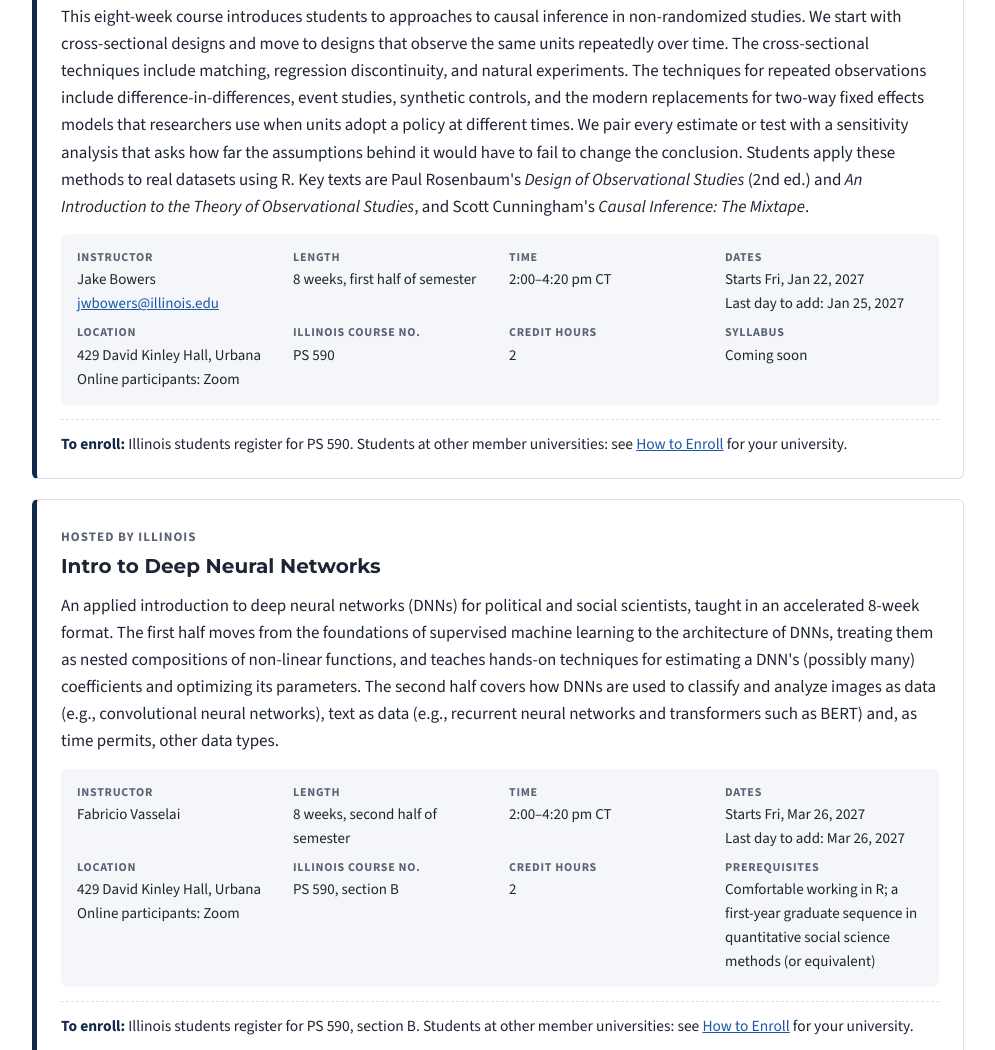
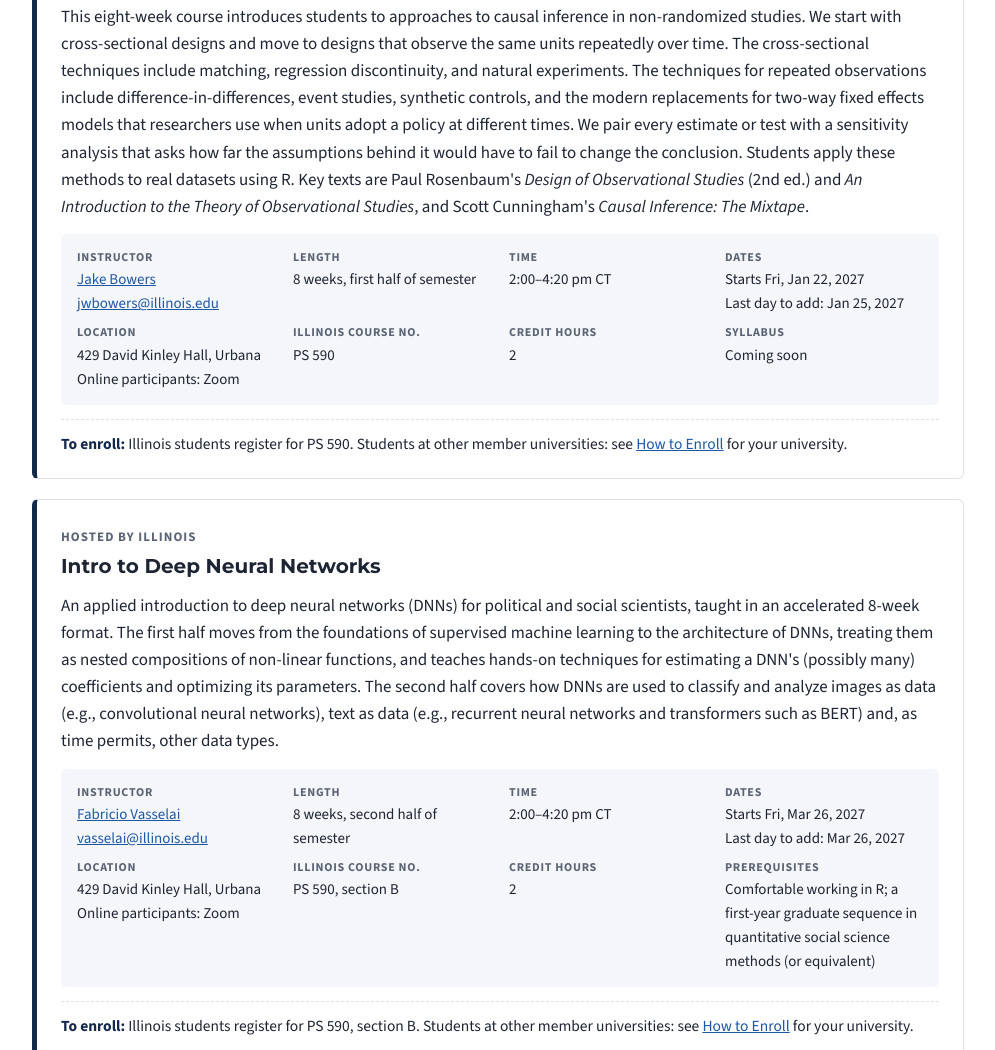
Before and after one commit to rahnumasiddika/polisciu-illinois, a plain HTML site: page index.html in a window 1280 px wide. Shown: the part 1041-2091 px from the top of the page, without its empty margins (142-1137 px from the left). Drawn offline with nearby package versions, Linux system fonts and the light colour scheme.

Commit message:
Add files via upload

```diff
--- a/index.html
+++ b/index.html
@@ -149,7 +149,7 @@
       </div>
       <p>This eight-week course introduces students to approaches to causal inference in non-randomized studies. We start with cross-sectional designs and move to designs that observe the same units repeatedly over time. The cross-sectional techniques include matching, regression discontinuity, and natural experiments. The techniques for repeated observations include difference-in-differences, event studies, synthetic controls, and the modern replacements for two-way fixed effects models that researchers use when units adopt a policy at different times. We pair every estimate or test with a sensitivity analysis that asks how far the assumptions behind it would have to fail to change the conclusion. Students apply these methods to real datasets using R. Key texts are Paul Rosenbaum's <em>Design of Observational Studies</em> (2nd ed.) and <em>An Introduction to the Theory of Observational Studies</em>, and Scott Cunningham's <em>Causal Inference: The Mixtape</em>.</p>
       <div class="facts">
-        <div><b>Instructor</b>Jake Bowers<br><a href="mailto:jwbowers@illinois.edu">jwbowers@illinois.edu</a></div>
+        <div><b>Instructor</b><a href="https://jakebowers.org/">Jake Bowers</a><br><a href="mailto:jwbowers@illinois.edu">jwbowers@illinois.edu</a></div>
         <div><b>Length</b>8 weeks, first half of semester</div>
         <div><b>Time</b>2:00–4:20 pm CT</div>
         <div><b>Dates</b>Starts Fri, Jan 22, 2027<br>Last day to add: Jan 25, 2027</div>
@@ -167,7 +167,7 @@
       </div>
       <p>An applied introduction to deep neural networks (DNNs) for political and social scientists, taught in an accelerated 8-week format. The first half moves from the foundations of supervised machine learning to the architecture of DNNs, treating them as nested compositions of non-linear functions, and teaches hands-on techniques for estimating a DNN's (possibly many) coefficients and optimizing its parameters. The second half covers how DNNs are used to classify and analyze images as data (e.g., convolutional neural networks), text as data (e.g., recurrent neural networks and transformers such as BERT) and, as time permits, other data types.</p>
       <div class="facts">
-        <div><b>Instructor</b>Fabricio Vasselai</div>
+        <div><b>Instructor</b><a href="https://pol.illinois.edu/directory/profile/vasselai">Fabricio Vasselai</a><br><a href="mailto:vasselai@illinois.edu">vasselai@illinois.edu</a></div>
         <div><b>Length</b>8 weeks, second half of semester</div>
         <div><b>Time</b>2:00–4:20 pm CT</div>
         <div><b>Dates</b>Starts Fri, Mar 26, 2027<br>Last day to add: Mar 26, 2027</div>
@@ -314,7 +314,7 @@
     </ul>
   </section>
 
-   <section id="history">
+  <section id="history">
     <h2>History</h2>
     <p>In the 1995-96 academic year, an exciting experiment was conducted in distance education. In the fall semester, Illinois, Minnesota, Ohio State, Pennsylvania State, and Wisconsin universities participated in at least one of four interactive multi-site video presentations. In the spring, a class in Time Series Analysis was offered using the same technology with Illinois, Minnesota, Ohio State, and Wisconsin Universities participating.</p>
     <p>W. Phillips Shively, Professor of Political Science at the University of Minnesota, was the impetus behind the project. He asked interested Committee on Institutional Cooperation (CIC) political science departments to send representatives to a meeting at the 1995 Midwest Political Science Association annual conference to discuss the possibility of launching it. In the summer of 1995, the group met in Chicago with Roger Clark, Director of the CIC, and Michael Staman, President of CICnet. The project went forward with planning, technical, and monetary assistance from the CIC and the participating universities' departments, administrations, and technical staff. Testing for technical compatibility occurred over the summer.</p>
```
